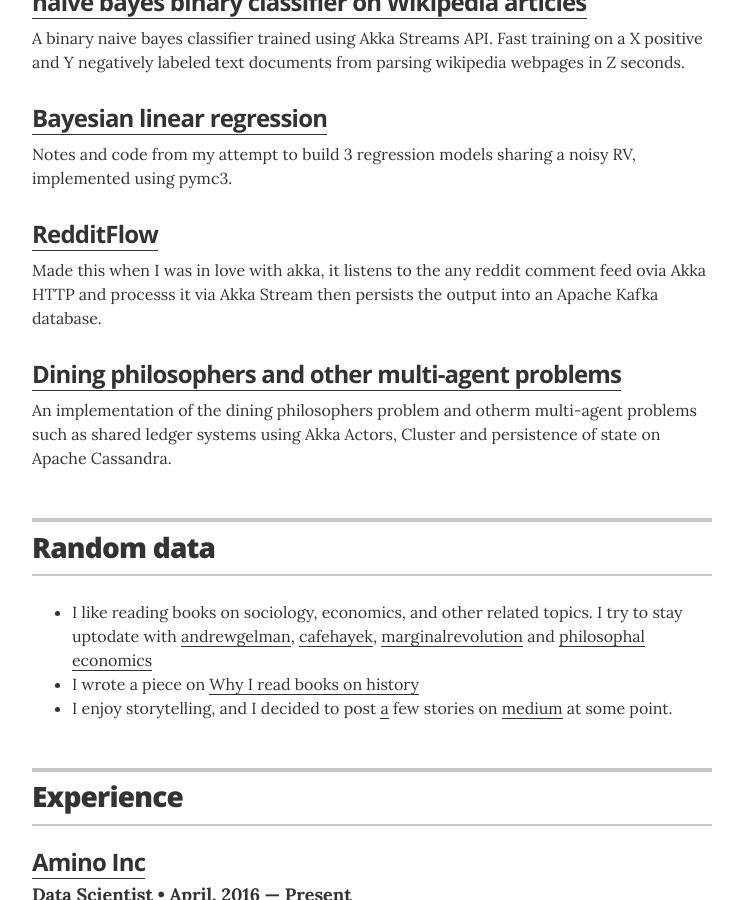
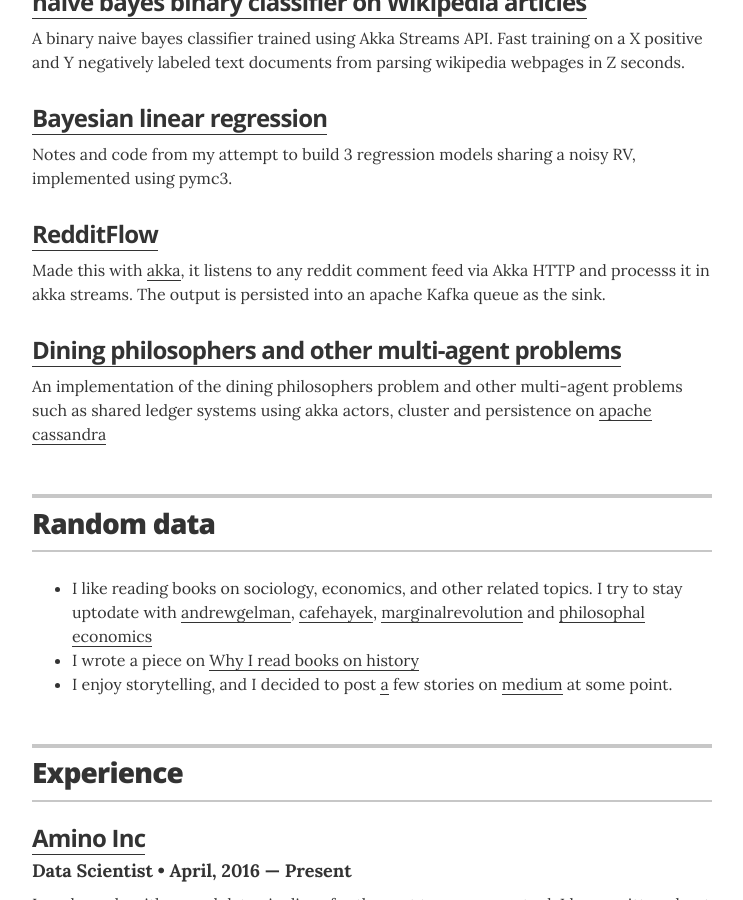
Before and after one commit to shkr/rohtas, a Jekyll site: the page built from about.md, in a window 1280 px wide and 900 px high, scrolled down 1108 px. Shown: the whole window, without its empty margins (268-1011 px from the left). Built offline with Jekyll 4.4.1, drawn with Linux system fonts in a browser that asks for light colours.

Commit message:
projects updated

```diff
--- a/_data/projects.yml
+++ b/_data/projects.yml
@@ -28,8 +28,8 @@
 
 - project: RedditFlow
   url: "https://github.com/shkr/streams"
-  description: Made this when I was in love with akka, it listens to the any reddit comment feed ovia Akka HTTP and processs it via Akka Stream then persists the output into an Apache Kafka database.
+  description: Made this with <a href="https://akka.io/">akka</a>, it listens to any reddit comment feed via Akka HTTP and processs it in akka streams. The output is persisted into an apache Kafka queue as the sink.
 
 - project: Dining philosophers and other multi-agent problems
   url: "https://github.com/shkr/actors"
-  description: An implementation of the dining philosophers problem and otherm multi-agent problems such as shared ledger systems using Akka Actors, Cluster and persistence of state on Apache Cassandra.
+  description: An implementation of the dining philosophers problem and other multi-agent problems such as shared ledger systems using akka actors, cluster and persistence on <a href="http://cassandra.apache.org/">apache cassandra</a>
```
